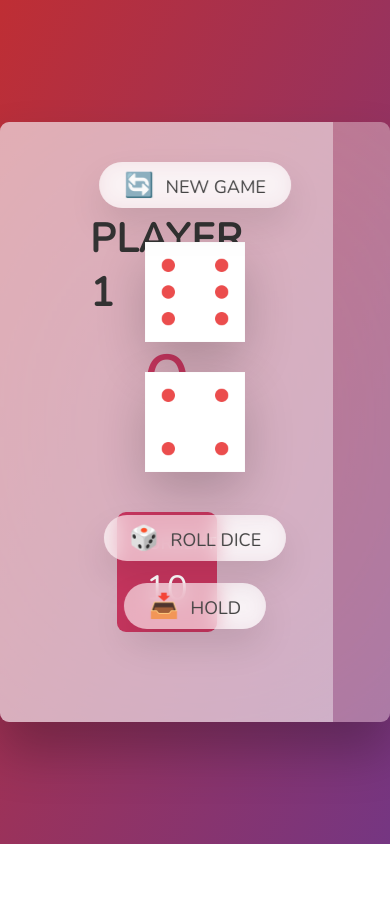
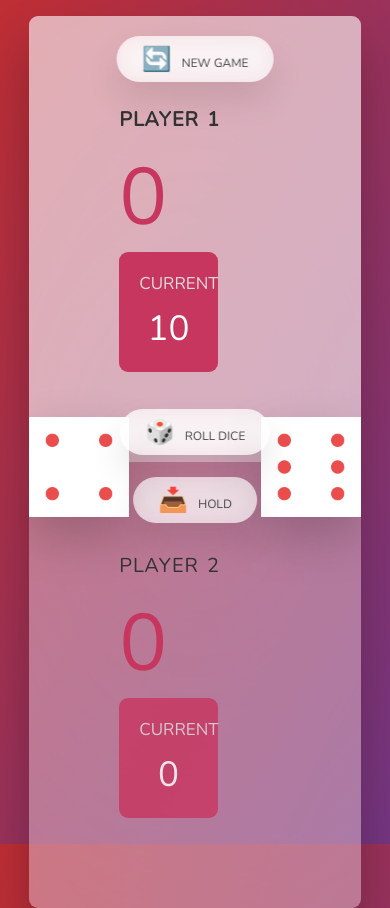
Before and after one commit to xxxcodeingxxx/CrapsGame, a plain HTML site: page craps/index.html in a window 390 px wide. Both pictures are taken after a click on the button "🎲 ROLL DICE". Before the commit the page ends 844 px from the top, so only its background shows below. Drawn offline with nearby package versions, Linux system fonts and the light colour scheme.

Commit message:
css updates to fit mobile phones

```diff
--- a/craps/style.css
+++ b/craps/style.css
@@ -188,3 +188,46 @@ main {
   font-weight: 700;
   z-index: 999;
 }
+
+@media screen and (max-width: 600px) {
+  body {
+    padding-top: 8rem;
+  }
+  main {
+    width: 85%;
+    height: auto;
+    display: flex;
+    flex-wrap: wrap;
+  }
+  .player {
+    align-items: stretch;
+  }
+  .player--0 {
+    flex-basis: 100%;
+  }
+  .name {
+    font-size: 2rem;
+  }
+  .btn {
+    font-size: 1.2rem;
+  }
+  .btn--new {
+    top: 2rem;
+  }
+  .dice {
+    left: 85%;
+    top: 45%;
+  }
+  .dice--1 {
+    left: 15%;
+    top: 45%;
+}
+}
+@media screen and (max-width: 926px) and (min-width: 601px) {
+  body {
+    padding-top: 2rem;
+  }
+  .btn--new {
+    top: 10rem;
+  }
+}
```
